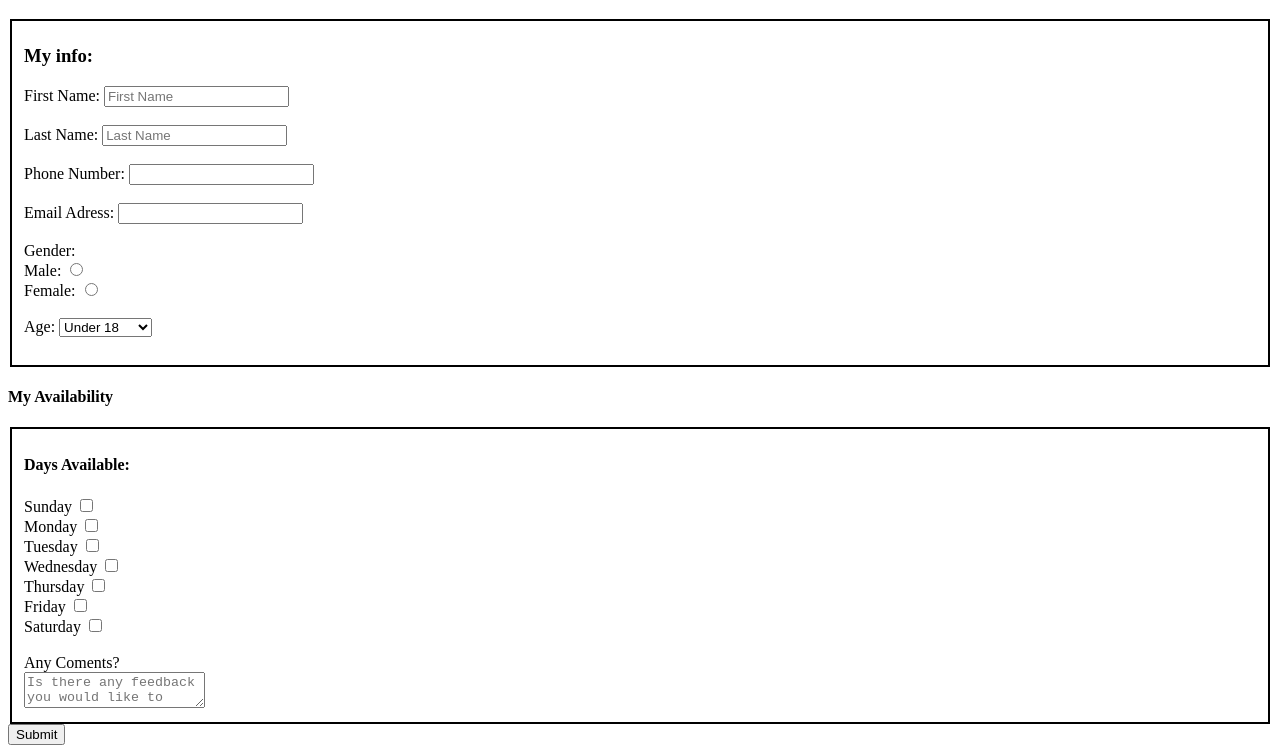
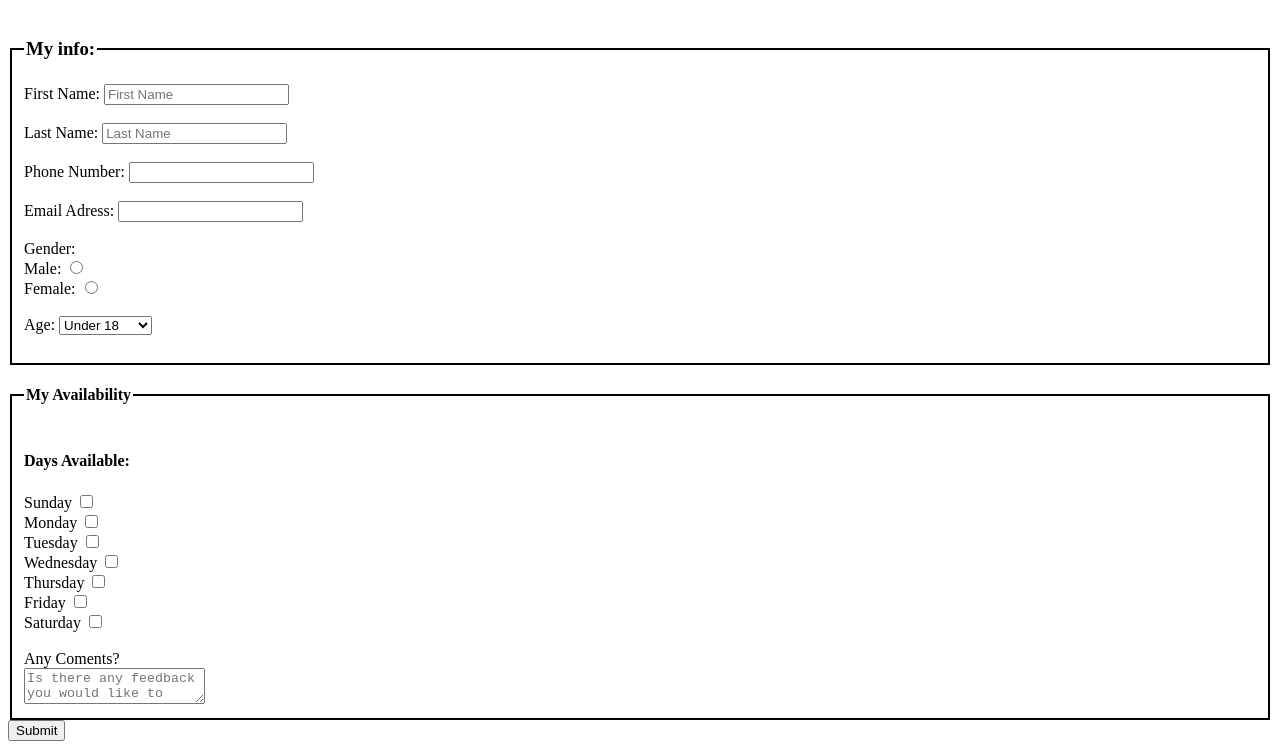
Before and after one commit to MuhammadArbiIIT/lab4, a plain HTML site: page index.html in a window 1280 px wide. Shown: the part 61-814 px from the top of the page. Drawn offline with Linux system fonts and the light colour scheme.

Commit message:
fixing style

```diff
--- a/index.html
+++ b/index.html
@@ -8,7 +8,7 @@
   <form method = "POST" action = "http://bloomingdale.sat.iit.edu/kriedan/lab3formscript.php">
   <header><h1>Volunteer Form</h1></header>
     <fieldset style = "border: #000000 2px solid;">
-	    <header><h3>My info:</h3></header>
+	    <legend><h3>My info:</h3></legend>
 		<div>
 		  <label for = "name">First Name:</label>
 		  <input type = "text"  firstname = "First Name" id = "name" placeholder = "First Name" required>
@@ -55,8 +55,8 @@
 		</div>
 		<br>
 	</fieldset>
-	<header><h4>My Availability</h4></header>
 	<fieldset style = "border: #000000 2px solid;">
+	<legend><h4>My Availability</h4></legend>
 	  <div>
 	    <header><h4>Days Available:</h4></header>
 	    <div>
```
